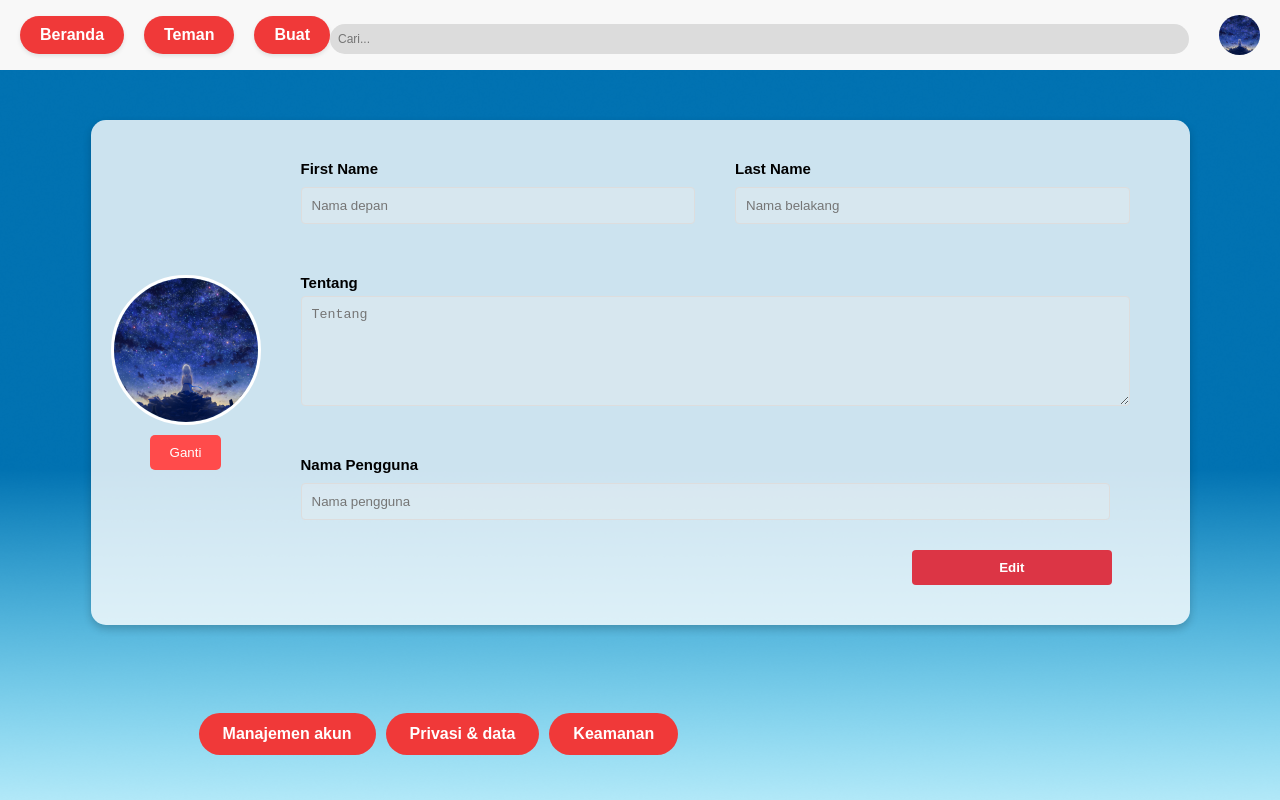
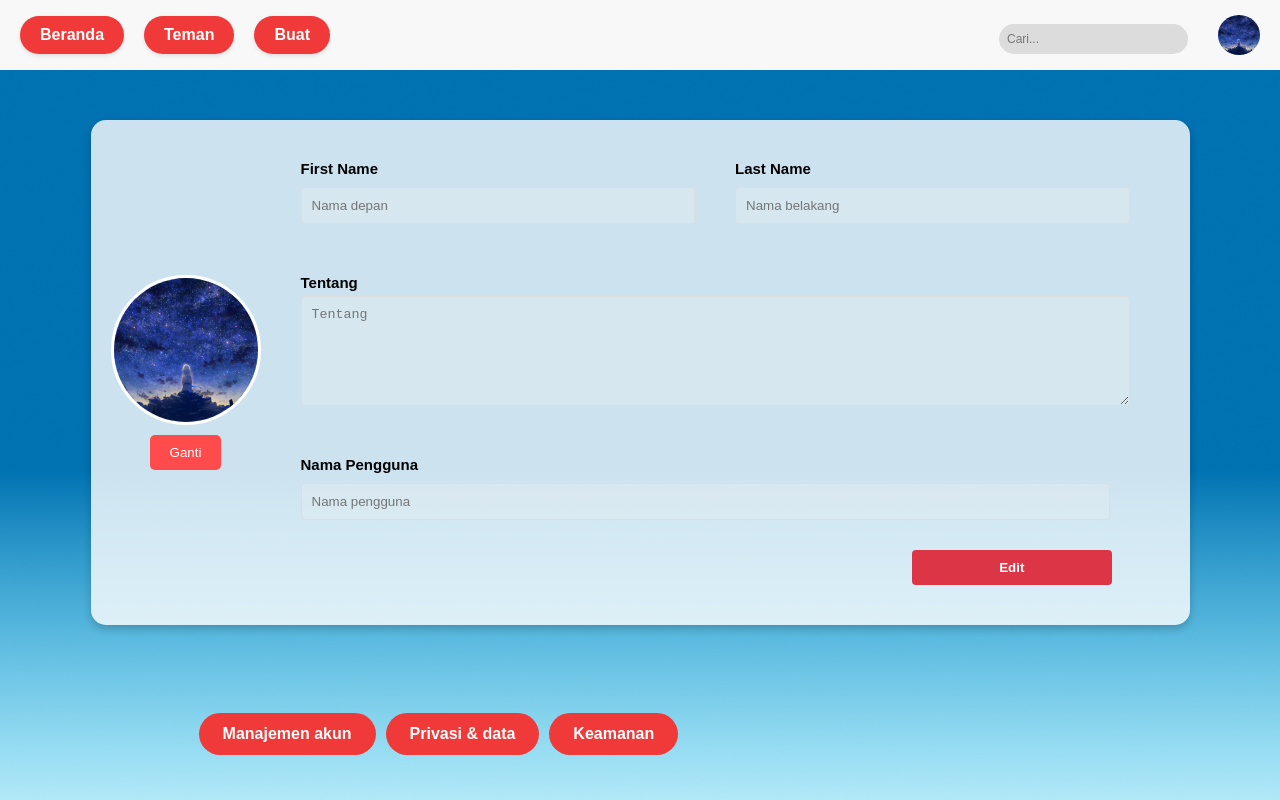
Before and after one commit to DimasAliA/desweb-9, a React (Create React App) app: page /profile in a window 1280 px wide. Built offline with nearby package versions, Linux system fonts and the light colour scheme; a web font is replaced by a local one.

Commit message:
Update Navigation.jsx

```diff
--- a/src/components/profile-page/Navigation.jsx
+++ b/src/components/profile-page/Navigation.jsx
@@ -9,9 +9,11 @@ function Navigation({ profileImage }) {
         <li><button>Teman</button></li>
         <li><button>Buat</button></li>
       </ul>
-      <input type="search" placeholder="Cari..." />
-      <div className="profile-circle">
-        <img src={profileImage} alt="Profile" />
+      <div className="search-profile-container">
+        <input className='nav-search' type="search" placeholder="Cari..." />
+        <div className="profile-circle">
+          <img src={profileImage} alt="Profile" />
+        </div>
       </div>
     </nav>
   );
```
